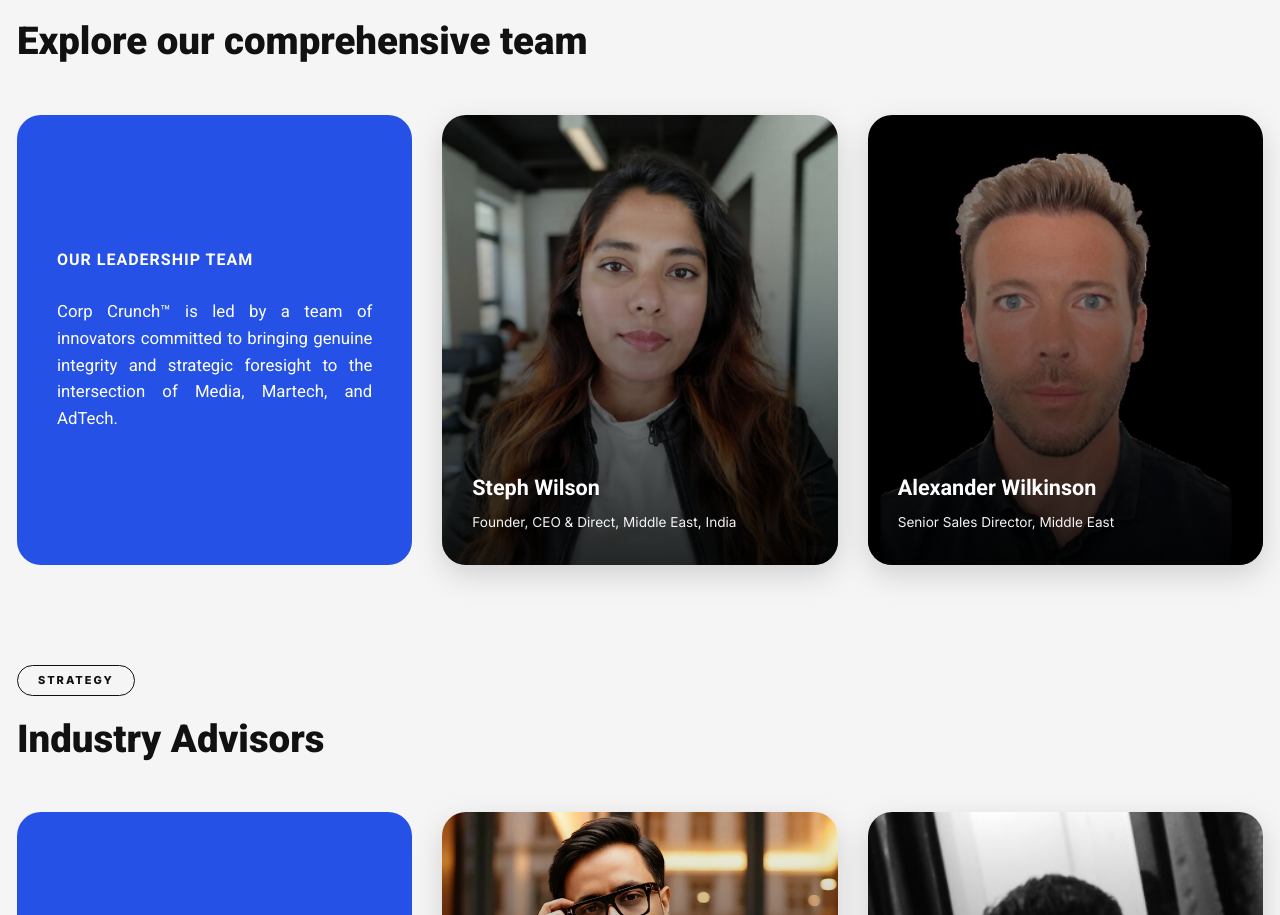
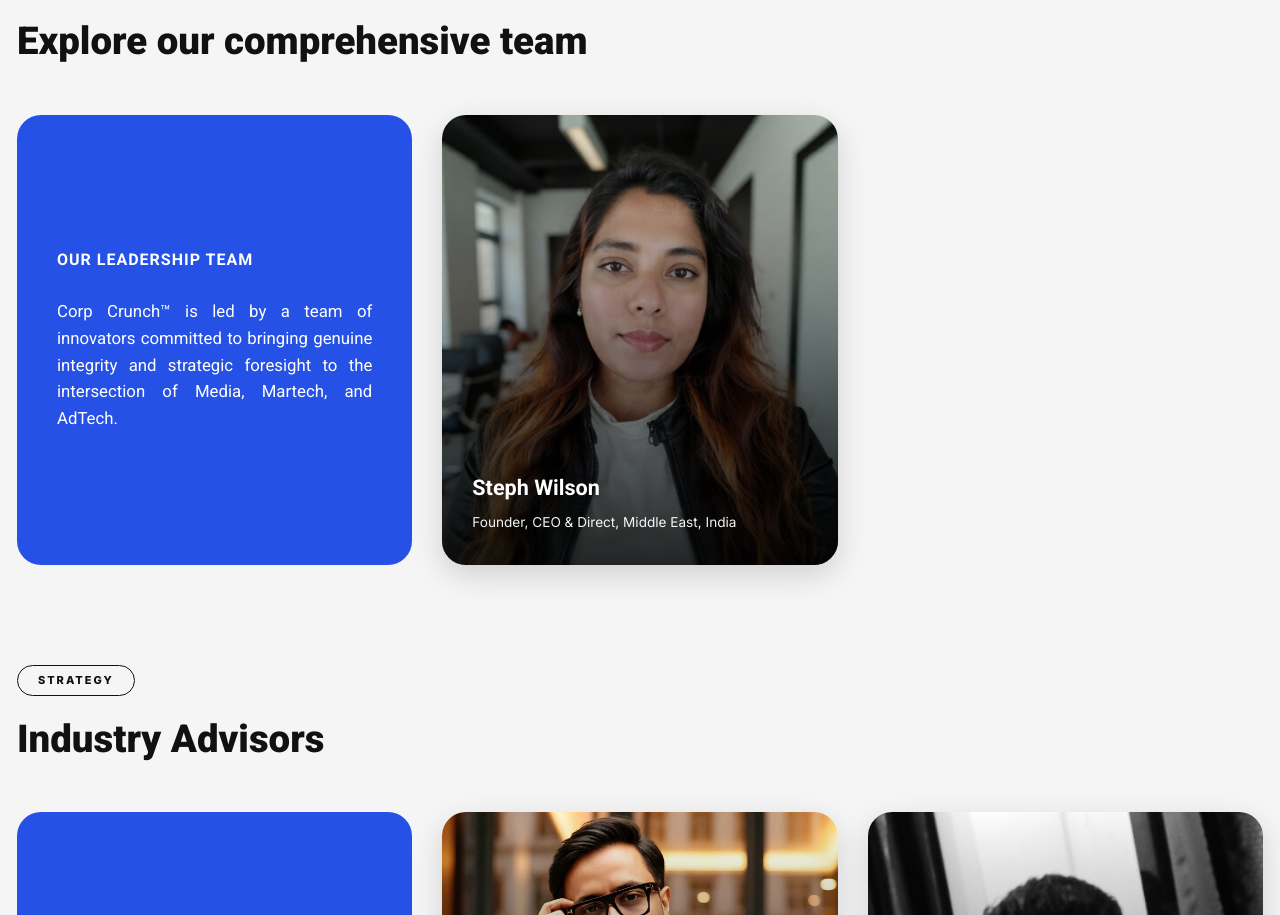
Before and after one commit to stephwlsn-design/corpcrunch2, a Next.js app: page /about in a window 1280 px wide. Shown: the part 1930-2845 px from the top of the page. Built offline with nearby package versions, Linux system fonts and the light colour scheme; no server answers; the database is empty; a web font is replaced by a local one.

Commit message:
Update in the Team member file

```diff
--- a/components/about/TeamMembers.js
+++ b/components/about/TeamMembers.js
@@ -9,12 +9,7 @@ export default function TeamMembers() {
       image: '/assets/img/others/Professional photo (28).png',
       desc: '"The industry doesn\'t need another option. It needs a better standard." Steph Wilson is a visionary leader combining over 12 years of experience in MarComm, branding, and product development with hands-on expertise in AI-driven systems since 2016. Rooted in venture capital and tech, she has led GTM strategies for portfolio companies and driven brand and marketing initiatives at Black Dragon Capital, Compass, METRO, and Ericsson. Steph thrives at the intersection of human insight and technology, spotting the gaps where innovation lags behind opportunity and building solutions that leave a real-world impact. This venture isn\'t just another project; it\'s momentum and joining now means being on the winning side.'
     },
-    {
-      name: 'Alexander Wilkinson',
-      role: 'Senior Sales Director, Middle East',
-      image: '/assets/img/others/Professional photo (29).png',
-      desc: 'Alex Wilkinson is a seasoned growth leader with 20+ years of experience scaling programmatic advertising revenue, building high-value partnerships, and driving market expansion in emerging regions. He has worked with top-tier brands including MMP Worldwide, Yazle, Universal Studios, and Sony Music Entertainment.'
-    },
+
   ];
 
   const advisors = [
```
